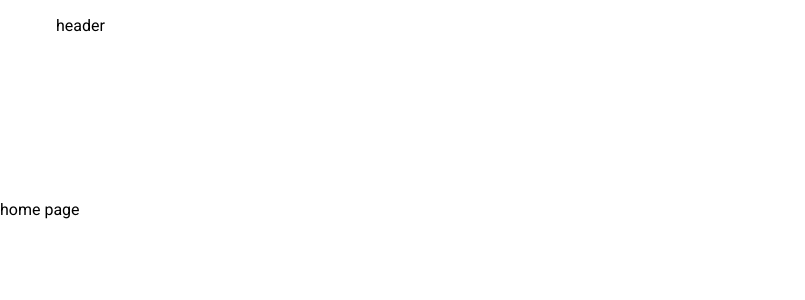
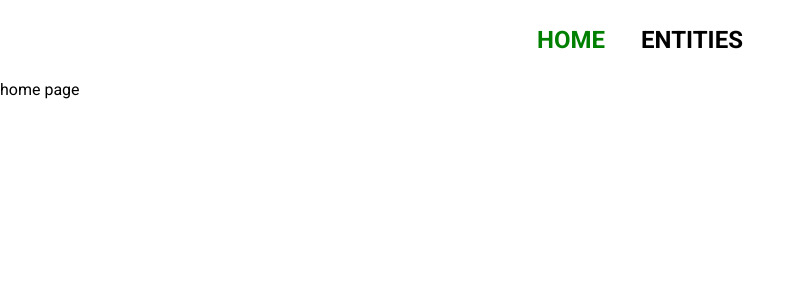
Before and after one commit to joisadler/react-redux-template, a React (Create React App) app: page / in a window 1280 px wide. Shown: the top 300 px of the page, without its empty margins (0-805 px from the left). Built offline with nearby package versions, Linux system fonts and the light colour scheme.

Commit message:
add header links and styles

```diff
--- a/src/modules/common/header/Header.jsx
+++ b/src/modules/common/header/Header.jsx
@@ -1,9 +1,31 @@
 import React from 'react';
+import { NavLink } from 'react-router-dom';
 
 import styles from './header.module.scss';
 
 const Header = () => {
-  return <header className={styles.container}>header</header>;
+  return (
+    <header className={styles.container}>
+      <nav>
+        <NavLink
+          exact
+          to="/"
+          className={styles.link}
+          activeClassName={styles.link_active}
+        >
+          Home
+        </NavLink>
+        <NavLink
+          exact
+          to="/entities"
+          className={styles.link}
+          activeClassName={styles.link_active}
+        >
+          Entities
+        </NavLink>
+      </nav>
+    </header>
+  );
 };
 
 export default Header;
--- a/src/modules/common/header/header.module.scss
+++ b/src/modules/common/header/header.module.scss
@@ -1,9 +1,28 @@
 @import 'styles/settings.scss';
 
 .container {
+  display: flex;
+  justify-content: center;
+  align-items: center;
   min-height: $header_height;
   width: 100%;
   max-width: 1200px;
   margin: 0 auto;
-  padding: 1rem;
 }
+
+.link {
+  font-size: 1.5rem;
+  font-weight: 600;
+  color: $black;
+  text-decoration: none;
+  text-transform: uppercase;
+
+  &:not(:last-child) {
+    margin-inline-end: 1.5em;
+  }
+}
+
+.link_active {
+@extend .link;
+color: $green;
+}
--- a/src/styles/settings.scss
+++ b/src/styles/settings.scss
@@ -1,6 +1,6 @@
 // sizes
-$header_height: 200px;
-$header_height_mobile: 400px;
+$header_height: 80px;
+$header_height_mobile: 60px;
 
 // breakpoints
 $tablet: 768px;
@@ -10,3 +10,4 @@ $large_desktop: 1920px;
 // colors
 $white: #fff;
 $black: #000;
+$green: green;
```
